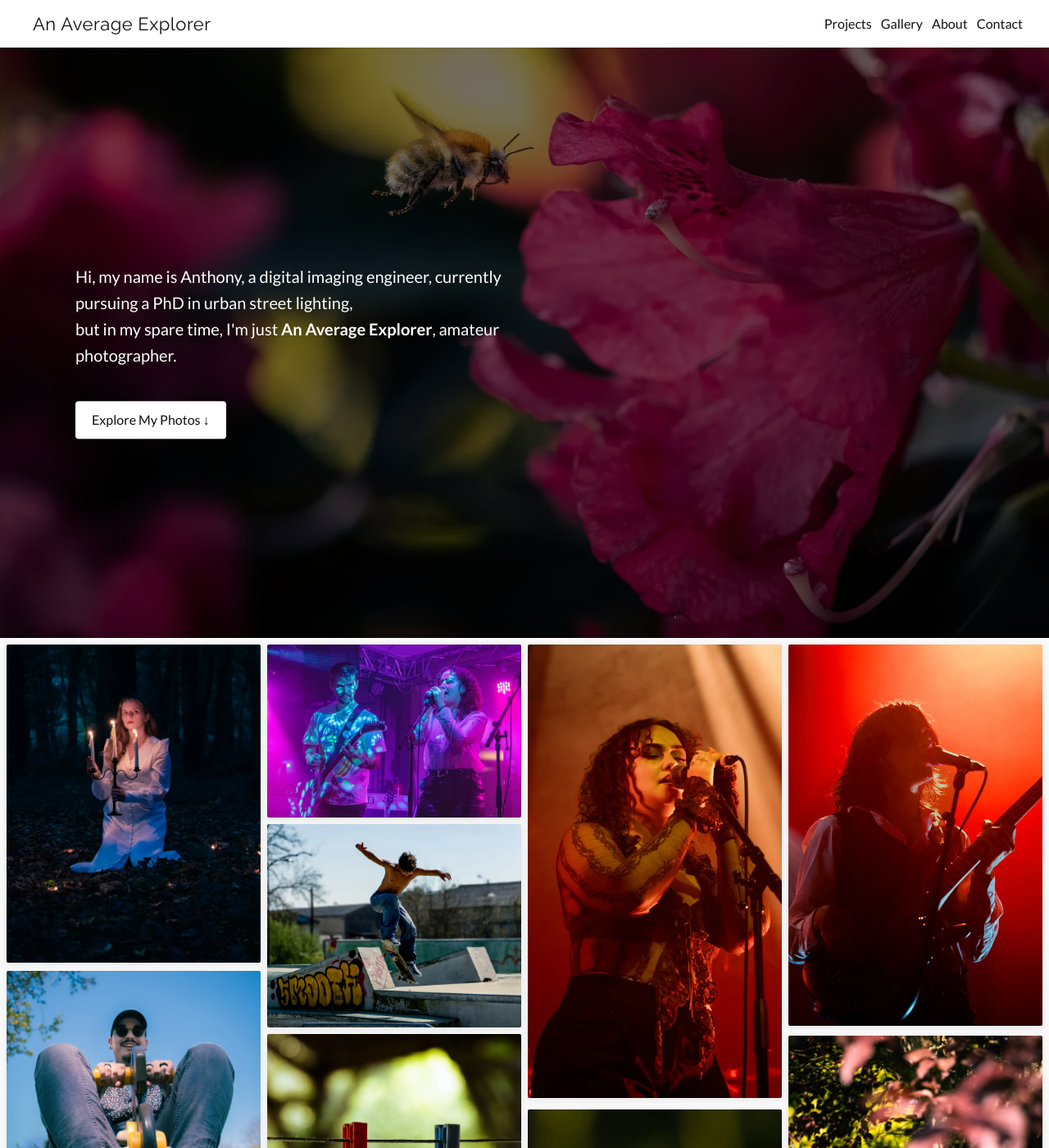
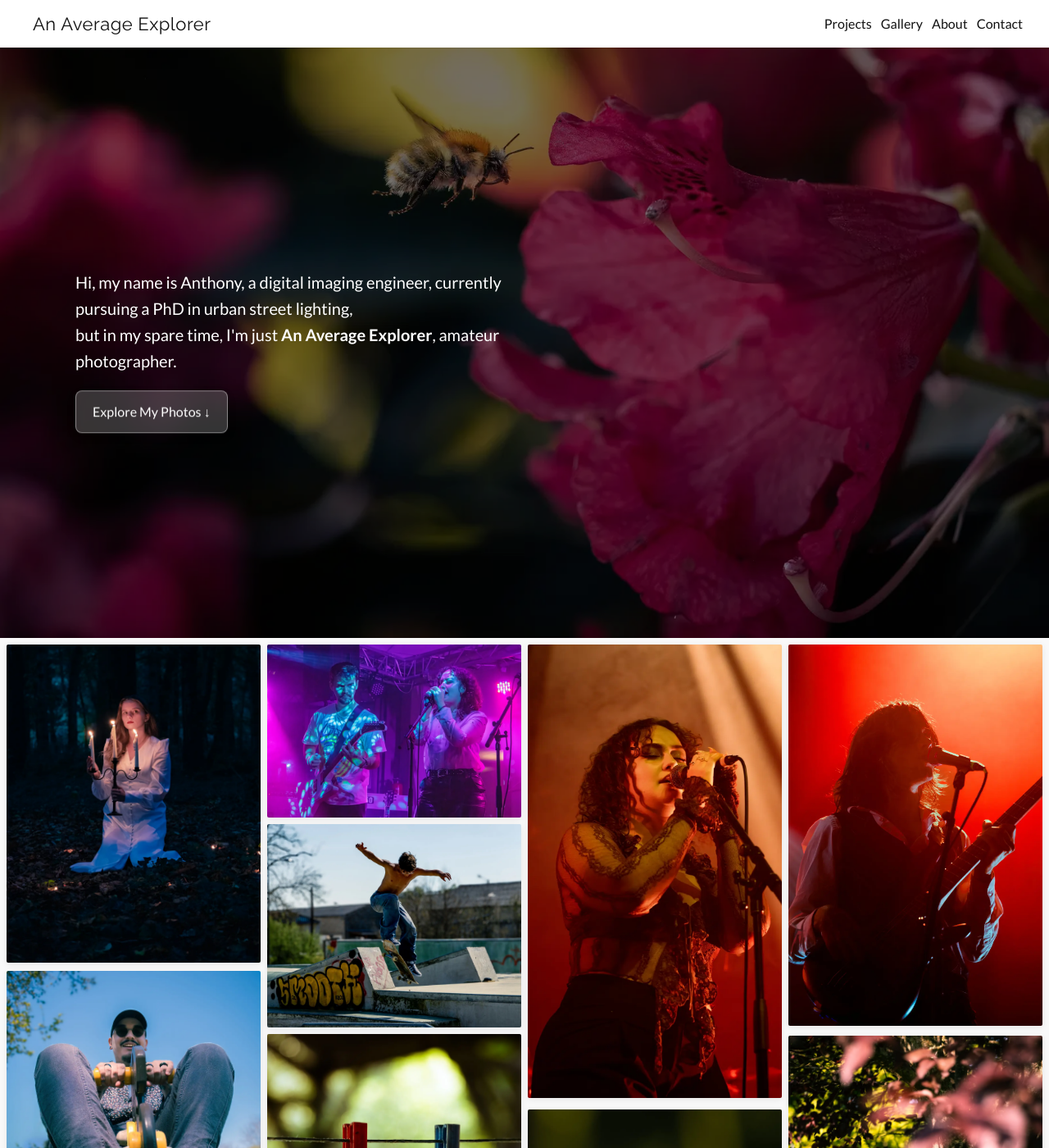
Before and after one commit to AnAverageExplorer/AnAverageExplorer.github.io, a Jekyll site: the page built from index.md, in a window 1280 px wide and 1400 px high. Shown: the whole window at 82% size. Built offline with Jekyll 4.4.1, drawn with Linux system fonts in a browser that asks for light colours; nearby versions of some CDN libraries.

Commit message:
Button styling

```diff
--- a/_includes/hero.html
+++ b/_includes/hero.html
@@ -7,7 +7,7 @@
             lighting,<br>
             but in my spare time, I'm just <strong>An Average Explorer</strong>, amateur photographer.
         </p>
-        <a href="#gallery" class="cta">Explore My Photos ↓</a>
+        <a href="#gallery" class="button button--glass">Explore My Photos ↓</a>
     </div>
 </section>
 
--- a/_layouts/base.html
+++ b/_layouts/base.html
@@ -35,7 +35,7 @@
     {{ content }}
 
     {% include footer.html %}
-    <button id="scrollToTop" aria-label="Scroll to top">↑</button>
+    <button id="scrollToTop" class="button button--glass" aria-label="Scroll to top">↑</button>
 
     <script>
         const scrollBtn = document.getElementById('scrollToTop');
--- a/assets/css/style.css
+++ b/assets/css/style.css
@@ -335,20 +335,83 @@ a:hover {
     position: fixed;
     bottom: var(--space-md);
     right: var(--space-md);
-    background: white;
+    display: none;
+    z-index: 1000;
+    background: rgba(255, 255, 255, 0.2);
     color: var(--color-text);
-    border: 1px solid var(--color-border);
+    border: 1px solid rgba(0, 0, 0, 0.2);
+    backdrop-filter: blur(8px);
+    -webkit-backdrop-filter: blur(8px);
     padding: 0.5rem 0.75rem;
     border-radius: var(--radius);
+    font-size: 1.25rem;
     cursor: pointer;
-    font-size: 1.25rem;
-    display: none;
     z-index: 1000;
-    box-shadow: 0 2px 6px rgba(0, 0, 0, 0.1);
-    transition: opacity var(--transition);
+    box-shadow: 0 4px 16px rgba(0, 0, 0, 0.15);
+    transition: background var(--transition), color var(--transition), border var(--transition);
 }
 
 #scrollToTop:hover {
-    background: var(--color-hover);
+    background: rgba(255, 255, 255, 0.35);
+    border-color: rgba(0, 0, 0, 0.3);
+}
+
+.button {
+    display: inline-block;
+    font-family: var(--font-sans);
+    font-size: var(--font-body);
+    padding: 0.75rem 1.25rem;
+    background-color: var(--color-text);
+    color: var(--color-surface);
+    border: none;
+    border-radius: var(--radius);
+    cursor: pointer;
+    text-decoration: none;
+    text-align: center;
+    transition: background-color var(--transition), color var(--transition), box-shadow var(--transition);
+}
+
+.button:hover {
+    background-color: var(--color-hover);
+    color: var(--color-surface);
+    box-shadow: 0 4px 12px rgba(0, 0, 0, 0.15);
+}
+
+.button:focus {
+    outline: 2px solid var(--color-hover);
+    outline-offset: 2px;
+}
+
+.button--light {
+    background-color: var(--color-surface);
+    color: var(--color-text);
+    border: 1px solid var(--color-border);
+}
+
+.button--light:hover {
+    background-color: var(--color-accent-soft);
+}
+
+.button--accent {
+    background-color: var(--color-accent);
     color: white;
 }
+
+.button--accent:hover {
+    background-color: var(--color-hover);
+}
+
+.button--glass {
+    background: rgba(255, 255, 255, 0.2);
+    color: white;
+    border: 1px solid rgba(255, 255, 255, 0.4);
+    backdrop-filter: blur(6px);
+    -webkit-backdrop-filter: blur(6px);
+    box-shadow: 0 4px 12px rgba(0, 0, 0, 0.1);
+}
+
+.button--glass:hover {
+    background: rgba(255, 255, 255, 0.3);
+    border-color: rgba(255, 255, 255, 0.6);
+    color: white;
+}
```
Also changed, not shown: 8 other files.
